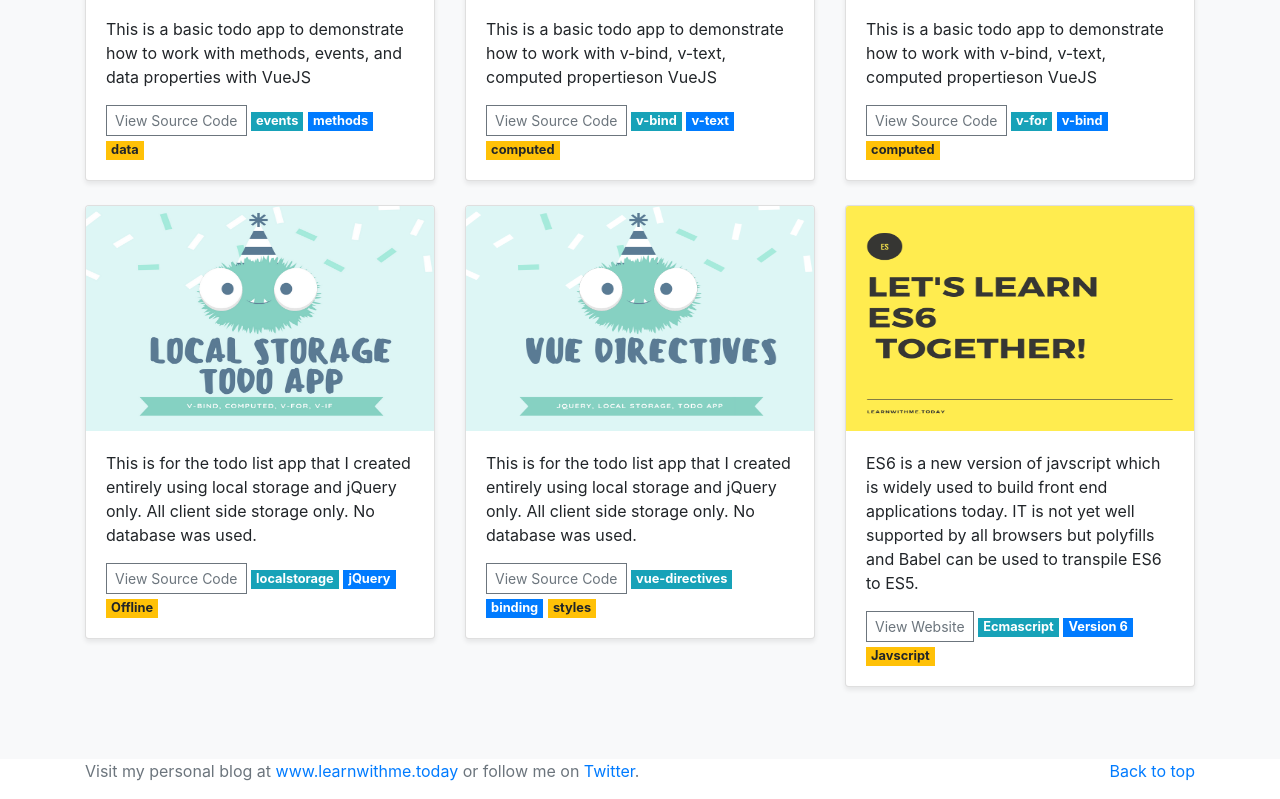
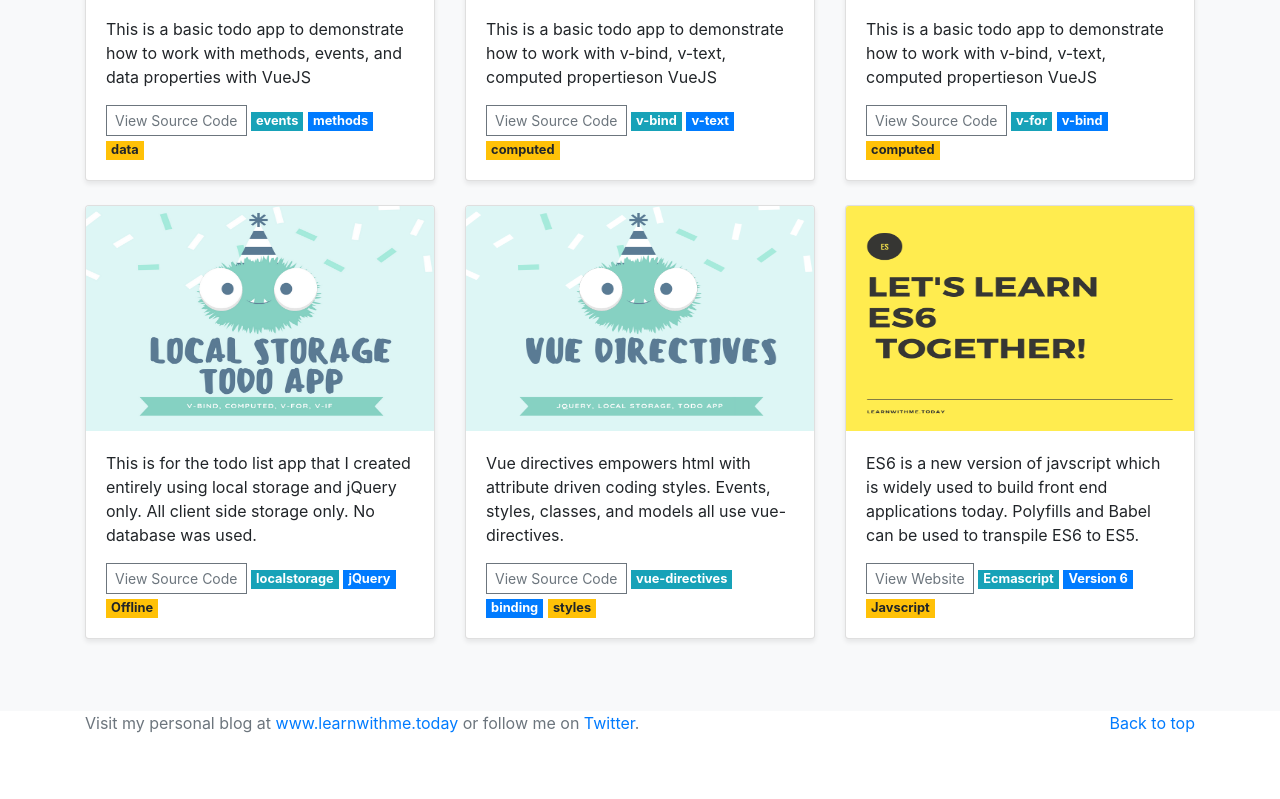
Before and after one commit to sdevkota/front-end-developement, a website: page index.html in a window 1280 px wide. Shown: the part 1159-1958 px from the top of the page. After the commit the page ends 1910 px from the top, so only its background shows below. Drawn offline with nearby package versions, Linux system fonts and the light colour scheme.

```diff
--- a/index.html
+++ b/index.html
@@ -198,7 +198,7 @@
                                 src="assets/img/vue_directives.png "
                                 data-holder-rendered="true " style="height: 225px; width: 100%; display: block; ">
                             <div class="card-body ">
-                                <p class="card-text ">This is for the todo list app that I created entirely using local storage and jQuery only. All client side storage only. No database was used. </p>
+                                <p class="card-text ">Vue directives empowers html with attribute driven coding styles. Events, styles, classes, and models all use vue- directives.</p>
                                 <div class="justify-content-between align-items-center ">
                                     <div class="btn-group ">
             <button type="button" data-id="#card-8" data-link="https://github.com/sdevkota/vue-directives "  class="btn
@@ -218,7 +218,7 @@
                                 src="assets/img/ES6.png "
                                 data-holder-rendered="true " style="height: 225px; width: 100%; display: block; ">
                             <div class="card-body ">
-                                <p class="card-text ">ES6 is a new version of javscript which is widely used to build front end applications today. IT is not yet well supported by all browsers but polyfills and Babel can be used to transpile ES6 to ES5.</p>
+                                <p class="card-text ">ES6 is a new version of javscript which is widely used to build front end applications today. Polyfills and Babel can be used to transpile ES6 to ES5.</p>
                                 <div class="justify-content-between align-items-center ">
                                     <div class="btn-group ">
             <button type="button" data-id="#card-9" data-link="https://sdevkota.github.io/learn-es6/ "  class="btn btn-sm
```
